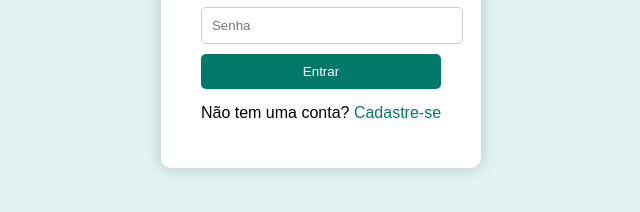
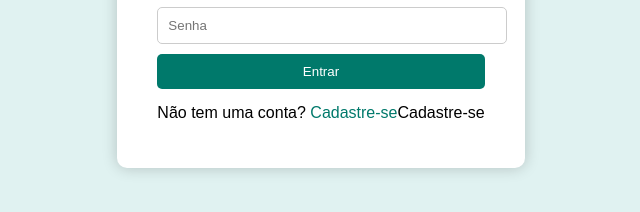
Before and after one commit to Gabrielnunesilva/SGDC, a plain HTML site: page login.html in a window 1280 px wide. Shown: the part 390-602 px from the top of the page, without its empty margins (319-959 px from the left). Drawn offline with Linux system fonts and the light colour scheme.

Commit message:
Update login.html

```diff
--- a/login.html
+++ b/login.html
@@ -17,10 +17,11 @@
                 <button type="submit">Entrar</button>
                 <div id="mensagemErro" class="mensagem-erro"></div> <!-- Mensagem de erro -->
             </form>
-        <p>Não tem uma conta? <a href="cadastro.html">Cadastre-se</a></p>
+        <p>Não tem uma conta? <a href="./cadastro/">Cadastre-se</a>Cadastre-se</a></p>
     </div>
 
     <script src="login-cadastro.js"></script>
 </body>
 
+
 </html>
```
